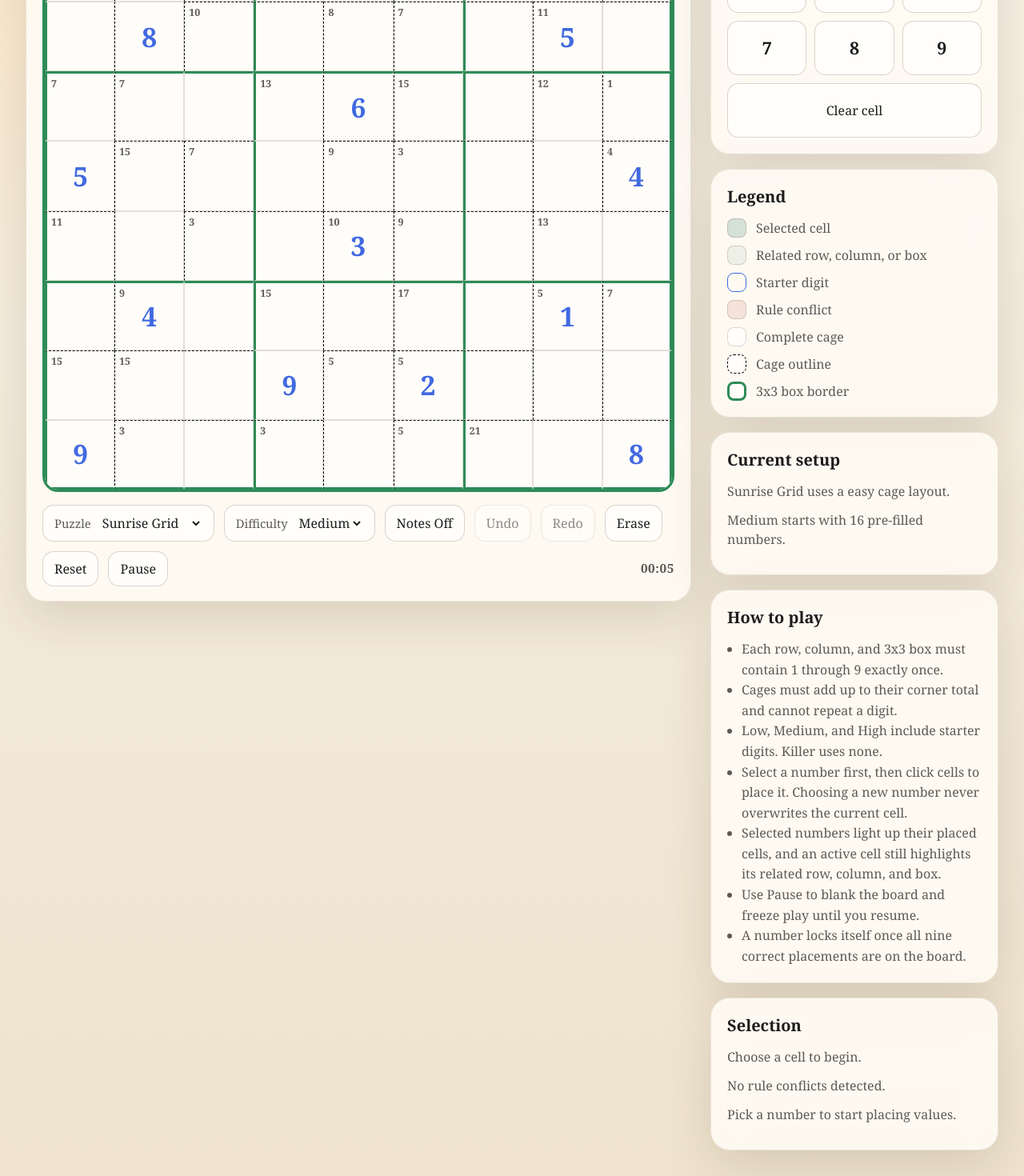
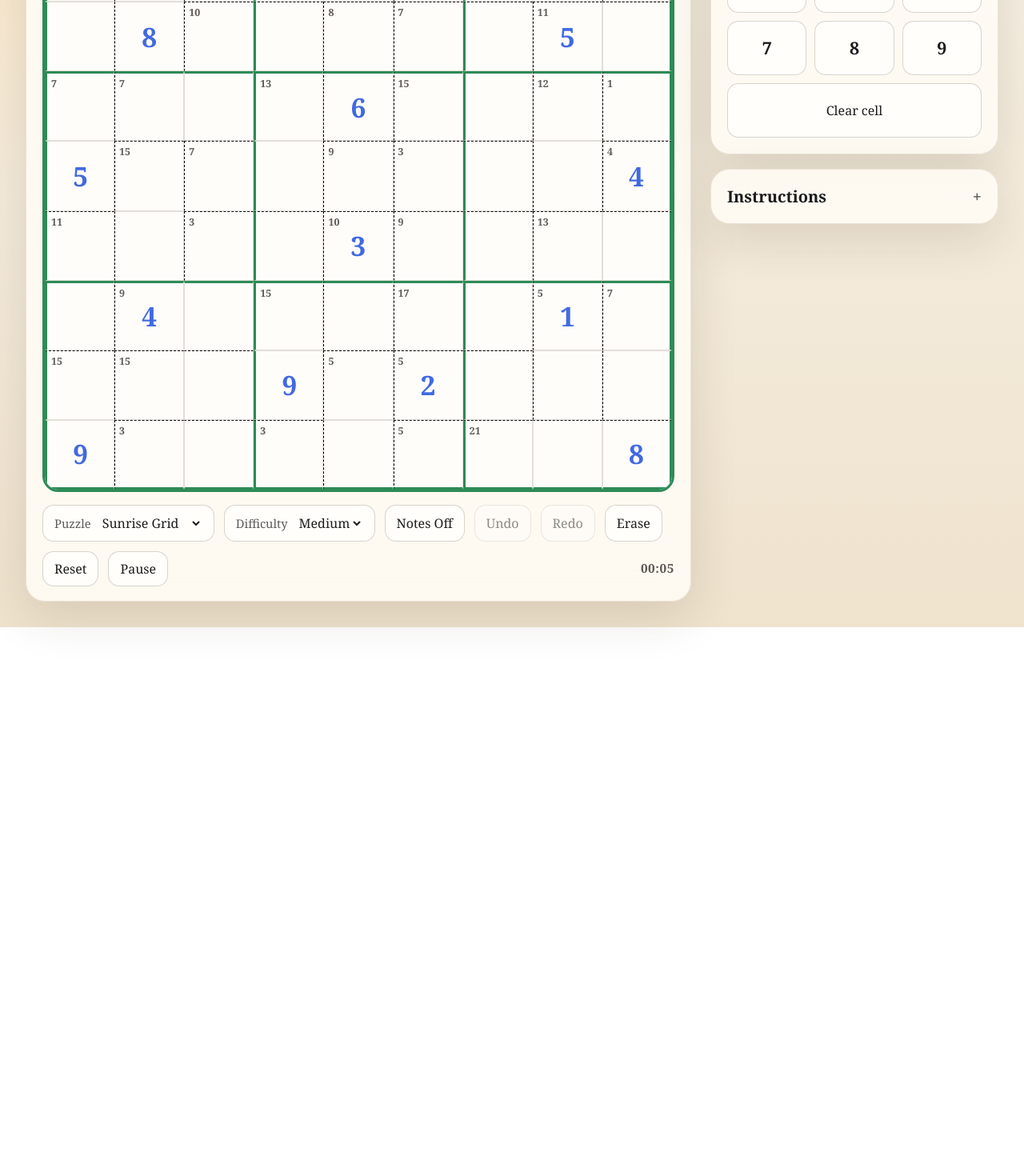
Before and after one commit to Earl-Brown/sudoku-vibe, a Next.js app: page / in a window 1280 px wide. Shown: the part 281-1751 px from the top of the page at 80% size. After the commit the page ends 1065 px from the top, so only its background shows below. Built offline with nearby package versions, Linux system fonts and the light colour scheme.

Commit message:
Release 0.3.10

```diff
--- a/app/globals.css
+++ b/app/globals.css
@@ -474,3 +474,45 @@ h1 {
   letter-spacing: 0.04em;
   white-space: nowrap;
 }
+
+.help-panel {
+  padding: 0;
+  overflow: hidden;
+}
+
+.help-panel summary {
+  list-style: none;
+  cursor: pointer;
+  padding: 20px;
+  font-size: 1.25rem;
+  font-weight: 700;
+}
+
+.help-panel summary::-webkit-details-marker {
+  display: none;
+}
+
+.help-panel summary::after {
+  content: "+";
+  float: right;
+  color: var(--muted);
+}
+
+.help-panel[open] summary::after {
+  content: "-";
+}
+
+.help-panel-body {
+  padding: 0 20px 20px;
+}
+
+.legend-block {
+  margin-top: 18px;
+  padding-top: 16px;
+  border-top: 1px solid rgba(122, 95, 58, 0.14);
+}
+
+.legend-block h3 {
+  margin: 0 0 12px;
+  font-size: 1rem;
+}
--- a/components/game-app.tsx
+++ b/components/game-app.tsx
@@ -374,8 +374,24 @@ export function GameApp() {
             </div>
           </div>
 
-          <div className="panel">
-            <h2>Legend</h2>
+          <details className="panel help-panel">
+            <summary>Instructions</summary>
+            <div className="help-panel-body">
+              <p>{puzzle.name} uses a {puzzle.complexity.toLowerCase()} cage layout.</p>
+              <p>
+                {playDifficultyLabels[state.playDifficulty]} starts with {givenCount} pre-filled number{givenCount === 1 ? "" : "s"}.
+              </p>
+              <ul className="tips">
+                <li>Each row, column, and 3x3 box must contain 1 through 9 exactly once.</li>
+                <li>Cages must add up to their corner total and cannot repeat a digit.</li>
+                <li>Low, Medium, and High include starter digits. Killer uses none.</li>
+                <li>Select a number first, then click cells to place it. Choosing a new number never overwrites the current cell.</li>
+                <li>Selected numbers light up their placed cells, and an active cell still highlights its related row, column, and box.</li>
+                <li>Use Pause to blank the board and freeze play until you resume.</li>
+                <li>A number locks itself once all nine correct placements are on the board.</li>
+              </ul>
+              <div className="legend-block">
+                <h3>Legend</h3>
                 <div className="legend-list">
                   {legendItems.map((item) => (
                     <div key={item.label} className="legend-item">
@@ -385,50 +401,8 @@ export function GameApp() {
                   ))}
                 </div>
               </div>
-
-          <div className="panel">
-            <h2>Current setup</h2>
-            <p>{puzzle.name} uses a {puzzle.complexity.toLowerCase()} cage layout.</p>
-            <p>
-              {playDifficultyLabels[state.playDifficulty]} starts with {givenCount} pre-filled number{givenCount === 1 ? "" : "s"}.
-            </p>
             </div>
-
-          <div className="panel">
-            <h2>How to play</h2>
-            <ul className="tips">
-              <li>Each row, column, and 3x3 box must contain 1 through 9 exactly once.</li>
-              <li>Cages must add up to their corner total and cannot repeat a digit.</li>
-              <li>Low, Medium, and High include starter digits. Killer uses none.</li>
-              <li>Select a number first, then click cells to place it. Choosing a new number never overwrites the current cell.</li>
-              <li>Selected numbers light up their placed cells, and an active cell still highlights its related row, column, and box.</li>
-              <li>Use Pause to blank the board and freeze play until you resume.</li>
-              <li>A number locks itself once all nine correct placements are on the board.</li>
-            </ul>
-          </div>
-
-          <div className="panel">
-            <h2>Selection</h2>
-            <p>
-              {state.isPaused
-                ? "Game is paused."
-                : state.selectedCell
-                  ? `Row ${state.selectedCell.row + 1}, Column ${state.selectedCell.col + 1}`
-                  : "Choose a cell to begin."}
-            </p>
-            <p>
-              {state.validation.issues.length === 0
-                ? "No rule conflicts detected."
-                : `${state.validation.issues.length} issue(s) highlighted.`}
-            </p>
-            <p>
-              {state.isPaused
-                ? "Press Play to resume."
-                : state.selectedDigit
-                  ? `Ready to place ${state.selectedDigit}.`
-                  : "Pick a number to start placing values."}
-            </p>
-          </div>
+          </details>
         </aside>
       </section>
     </main>
```
Lines whose indentation alone changed are shown as unchanged.
